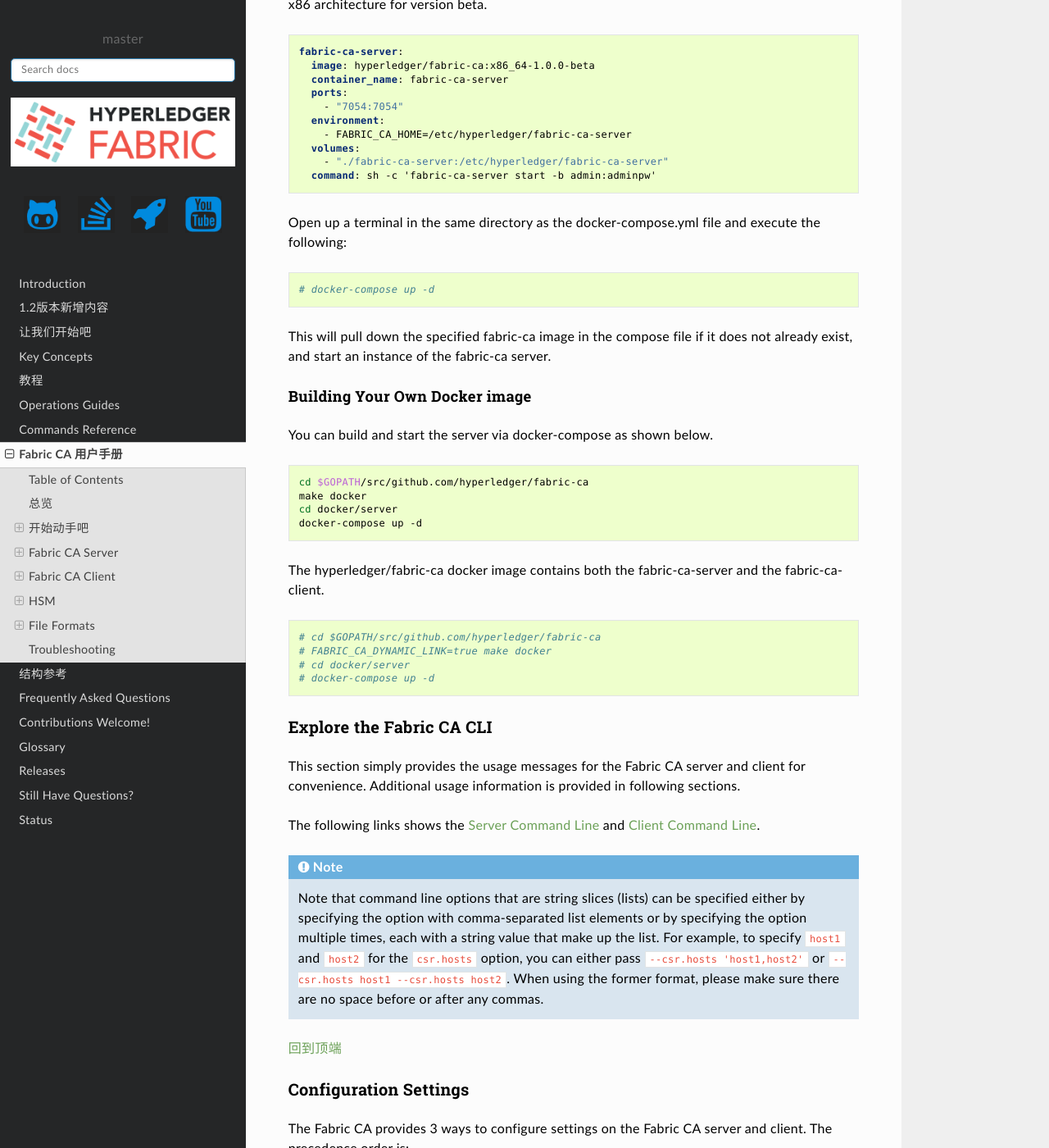
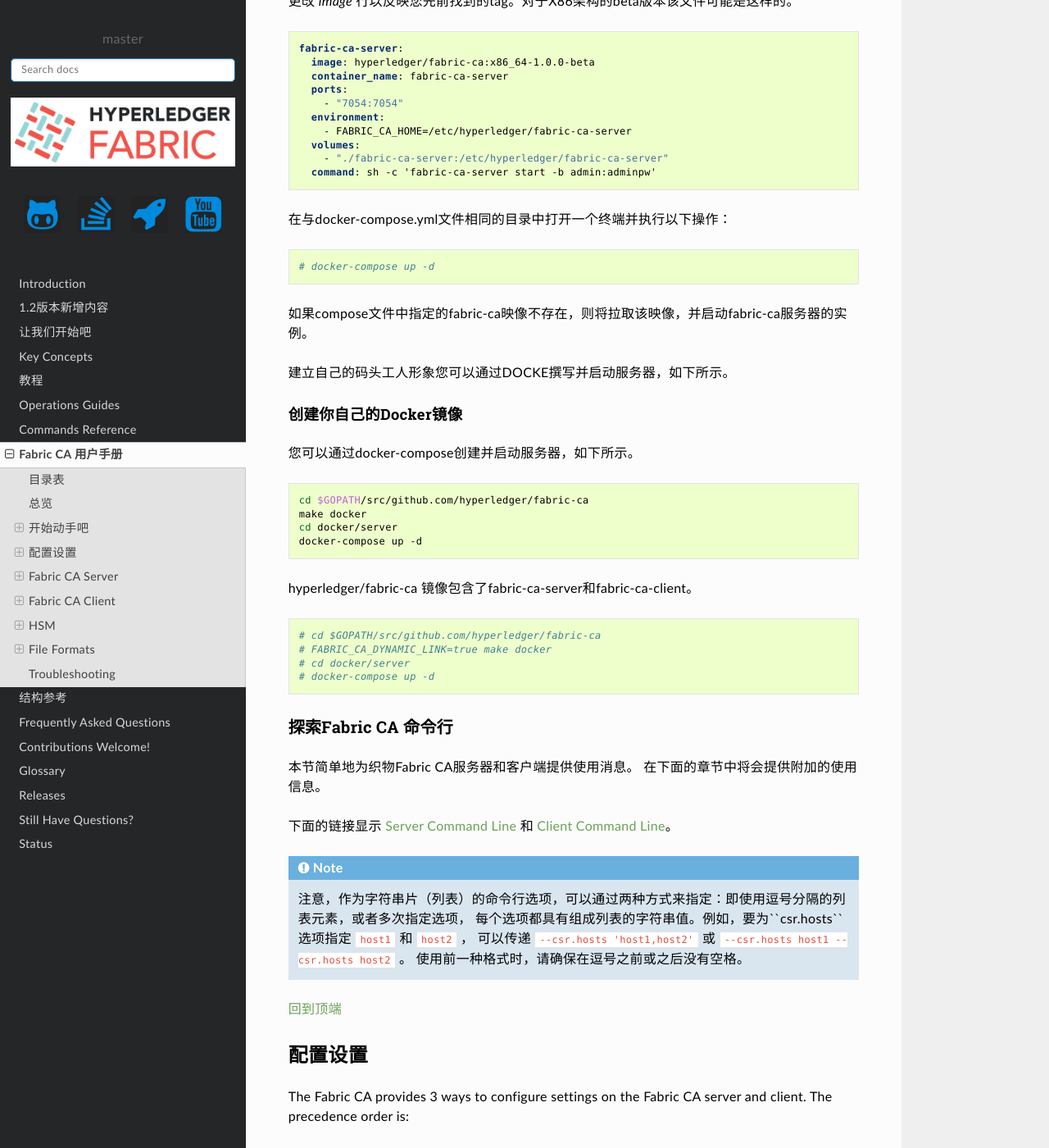
Before and after one commit to MangoDowner/hyperledger-fabric-docs-zh_CN, a Sphinx documentation site: the page built from source/users-guide.rst, in a window 1280 px wide and 1400 px high, scrolled down 4039 px. Shown: the whole window at 82% size. Built offline with Sphinx 7.4.7 and the Read the Docs theme 2.0.0, drawn with Linux system fonts in a browser that asks for light colours; formulas are drawn with MathJax 3; some of the changed text lies outside the part shown.

Commit message:
汉化《开始动手吧》（Getting Started）章节

```diff
--- a/source/users-guide.rst
+++ b/source/users-guide.rst
@@ -17,20 +17,20 @@ Hyperledger Fabric CA 由服务器和客户端组件组成，如本文后面所
 
 .. _回到顶端:
 
-Table of Contents
+目录表
 -----------------
 
 1. `总览`_
 
 2. `开始动手吧`_
 
-   1. `Prerequisites`_
-   2. `Install`_
-   3. `Explore the Fabric CA CLI`_
-
-3. `Configuration Settings`_
-
-   1. `A word on file paths`_
+   1. `前提条件`_
+   2. `安装`_
+   3. `探索Fabric CA 命令行`_
+
+3. `配置设置`_
+
+   1. `文件路径`_
 
 4. `Fabric CA Server`_
 
@@ -93,45 +93,41 @@ Hyperledger Fabric CA客户端或SDK可以连接到Hyperledger Fabric CA服务
 开始动手吧
 ---------------
 
-Prerequisites
+前提条件
 ~~~~~~~~~~~~~~~
 
--  Go 1.9+ installation
--  ``GOPATH`` environment variable is set correctly
-- libtool and libtdhl-dev packages are installed
-
-The following installs the libtool dependencies on Ubuntu:
+-  安装 Go 1.9+
+-  正确设置 ``GOPATH`` 环境变量
+-  安装 libtool 和 libtdhl-dev 包
+
+下面的命令在Ubuntu上安装libtool依赖:
 
 .. code:: bash
 
    sudo apt install libtool libltdl-dev
 
-The following installs the libtool dependencies on MacOSX:
+下面的命令在MacOSX上安装libtool依赖:
 
 .. code:: bash
 
    brew install libtool
 
-.. note:: libtldl-dev is not necessary on MacOSX if you instal
-          libtool via Homebrew
-
-For more information on libtool, see https://www.gnu.org/software/libtool.
-
-For more information on libltdl-dev, see https://www.gnu.org/software/libtool/manual/html_node/Using-libltdl.html.
-
-Install
+.. note:: 如果你通过Homebrew安装libtool，那么libtldl-dev便没必要安装了
+
+想要了解libtool的更多内容，查阅 https://www.gnu.org/software/libtool.
+
+想要了解libltdl-dev的更多内容，查阅 https://www.gnu.org/software/libtool/manual/html_node/Using-libltdl.html.
+
+安装
 ~~~~~~~
 
-The following installs both the `fabric-ca-server` and `fabric-ca-client` binaries
-in $GOPATH/bin.
+接下来的命令在 $GOPATH/bin 里安装 `fabric-ca-server` 和 `fabric-ca-client` 程序
 
 .. code:: bash
 
     go get -u github.com/hyperledger/fabric-ca/cmd/...
 
-Note: If you have already cloned the fabric-ca repository, make sure you are on the
-master branch before running the 'go get' command above. Otherwise, you might see the
-following error:
+.. note:: 如果您已经克隆了fabric-ca库，那么在运行上面的“go get”命令之前，请确保您在master分支上。否则，您可能会看到以下错误：
 
 ::
 
@@ -148,38 +144,33 @@ following error:
 
     package github.com/hyperledger/fabric-ca/cmd/fabric-ca-client: exit status 1
 
-Start Server Natively
+本地启动服务器
 ~~~~~~~~~~~~~~~~~~~~~
 
-The following starts the `fabric-ca-server` with default settings.
+下面命令动以默认设置启 `fabric-ca-server`。
 
 .. code:: bash
 
     fabric-ca-server start -b admin:adminpw
 
-The `-b` option provides the enrollment ID and secret for a bootstrap
-administrator; this is required if LDAP is not enabled with the "ldap.enabled"
-setting.
-
-A default configuration file named `fabric-ca-server-config.yaml`
-is created in the local directory which can be customized.
-
-Start Server via Docker
+`-b` 选项为启动管理员提供了注册（enrollment）ID和密码；如果LDAP没有启用“ldap.enabled”设置，则需要这样做。
+
+在本地目录中创建名为 `fabric-ca-server-config.yaml` 的配置文件，该目录也是可配置的。
+
+通过Docker启动服务器
 ~~~~~~~~~~~~~~~~~~~~~~~
 
 Docker Hub
 ^^^^^^^^^^^^
 
-Go to: https://hub.docker.com/r/hyperledger/fabric-ca/tags/
-
-Find the tag that matches the architecture and version of fabric-ca
-that you want to pull.
-
-Navigate to `$GOPATH/src/github.com/hyperledger/fabric-ca/docker/server`
-and open up docker-compose.yml in an editor.
-
-Change the `image` line to reflect the tag you found previously. The file
-may look like this for an x86 architecture for version beta.
+访问: https://hub.docker.com/r/hyperledger/fabric-ca/tags/
+
+找到与你想拉取的fabric-ca的架构和版本相匹配的tag。
+
+导航到 `$GOPATH/src/github.com/hyperledger/fabric-ca/docker/server` ，
+并在编辑器中打开 `docker-compose.yml`。
+
+更改 `image` 行以反映您先前找到的tag。对于X86架构的beta版本该文件可能是这样的。
 
 .. code:: yaml
 
@@ -194,21 +185,21 @@ may look like this for an x86 architecture for version beta.
         - "./fabric-ca-server:/etc/hyperledger/fabric-ca-server"
       command: sh -c 'fabric-ca-server start -b admin:adminpw'
 
-Open up a terminal in the same directory as the docker-compose.yml file
-and execute the following:
+在与docker-compose.yml文件相同的目录中打开一个终端并执行以下操作：
 
 .. code:: bash
 
     # docker-compose up -d
 
-This will pull down the specified fabric-ca image in the compose file
-if it does not already exist, and start an instance of the fabric-ca
-server.
-
-Building Your Own Docker image
+如果compose文件中指定的fabric-ca映像不存在，则将拉取该映像，并启动fabric-ca服务器的实例。
+
+建立自己的码头工人形象您可以通过DOCKE撰写并启动服务器，如下所示。
+
+
+创建你自己的Docker镜像
 ^^^^^^^^^^^^^^^^^^^^^^^^^^^^^^^
 
-You can build and start the server via docker-compose as shown below.
+您可以通过docker-compose创建并启动服务器，如下所示。
 
 .. code:: bash
 
@@ -217,8 +208,7 @@ You can build and start the server via docker-compose as shown below.
     cd docker/server
     docker-compose up -d
 
-The hyperledger/fabric-ca docker image contains both the fabric-ca-server and
-the fabric-ca-client.
+hyperledger/fabric-ca 镜像包含了fabric-ca-server和fabric-ca-client。
 
 .. code:: bash
 
@@ -227,28 +217,24 @@ the fabric-ca-client.
     # cd docker/server
     # docker-compose up -d
 
-Explore the Fabric CA CLI
+探索Fabric CA 命令行
 ~~~~~~~~~~~~~~~~~~~~~~~~~~~
 
-This section simply provides the usage messages for the Fabric CA server and client
-for convenience.  Additional usage information is provided in following sections.
-
-The following links shows the :doc:`Server Command Line <servercli>` and
-:doc:`Client Command Line <clientcli>`.
-
-.. note:: Note that command line options that are string slices (lists) can be
-          specified either by specifying the option with comma-separated list
-          elements or by specifying the option multiple times, each with a
-          string value that make up the list. For example, to specify
-          ``host1`` and ``host2`` for the ``csr.hosts`` option, you can either
-          pass ``--csr.hosts 'host1,host2'`` or
-          ``--csr.hosts host1 --csr.hosts host2``. When using the former format,
-          please make sure there are no space before or after any commas.
+本节简单地为织物Fabric CA服务器和客户端提供使用消息。
+在下面的章节中将会提供附加的使用信息。
+
+下面的链接显示 :doc:`Server Command Line <servercli>` 和
+:doc:`Client Command Line <clientcli>`。
+
+.. note:: 注意，作为字符串片（列表）的命令行选项，可以通过两种方式来指定：即使用逗号分隔的列表元素，或者多次指定选项，
+          每个选项都具有组成列表的字符串值。例如，要为``csr.hosts``选项指定 ``host1`` 和 ``host2`` ，
+          可以传递 ``--csr.hosts 'host1,host2'`` 或 ``--csr.hosts host1 --csr.hosts host2`` 。
+          使用前一种格式时，请确保在逗号之前或之后没有空格。
 
 `回到顶端`_
 
-Configuration Settings
-~~~~~~~~~~~~~~~~~~~~~~
+配置设置
+---------------
 
 The Fabric CA provides 3 ways to configure settings on the Fabric CA server
 and client. The precedence order is:
@@ -295,8 +281,8 @@ The same approach applies to fabric-ca-server, except instead of using
 
 .. _server:
 
-A word on file paths
-^^^^^^^^^^^^^^^^^^^^^
+文件路径
+~~~~~~~~~~~~~~~
 All the properties in the Fabric CA server and client configuration file
 that specify file names support both relative and absolute paths.
 Relative paths are relative to the config directory, where the
```
